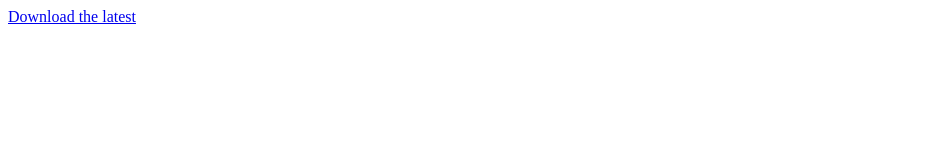
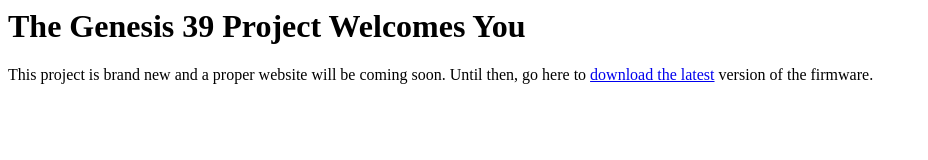
Before and after one commit to WeekendSoftware/genesis39-web, a plain HTML site: page index.html in a window 1280 px wide. Shown: the whole page, without its empty margins (0-928 px from the left). Drawn offline with Linux system fonts and the light colour scheme.

Commit message:
Update index.html

```diff
--- a/index.html
+++ b/index.html
@@ -3,6 +3,10 @@
         <title>Genesis 39 Project</title>
     </head>
     <body>
-        <a href="https://github.com/WeekendSoftware/genesis39-firmware/releases">Download the latest</a>
+        <h1>The Genesis 39 Project Welcomes You</h1>
+        <div>
+            This project is brand new and a proper website will be coming soon. Until then,
+            go here to <a href="https://github.com/WeekendSoftware/genesis39-firmware/releases">download the latest</a> version of the firmware.
+        </div>
     </body>
 </html>
```
